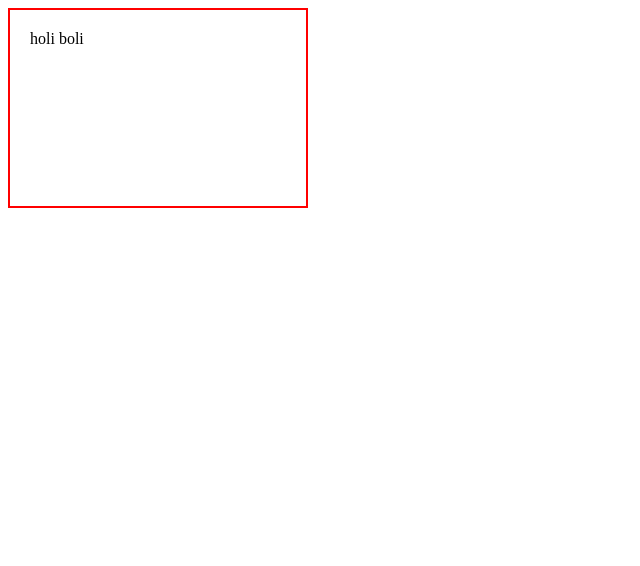
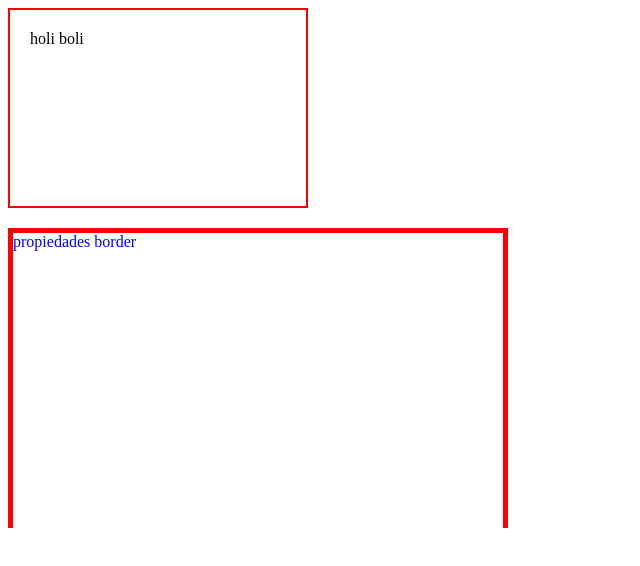
Before and after one commit to jordyaguero/datos-css3-ED, a plain HTML site: page box-sizing.html in a window 1280 px wide. Shown: the whole page, without its empty margins (0-640 px from the left). Drawn offline with Linux system fonts and the light colour scheme.

Commit message:
propiedades de border

```diff
--- a/box-sizing.html
+++ b/box-sizing.html
@@ -33,6 +33,33 @@
             height: 200px;
             padding: 20px;
             box-sizing: border-box;
+            margin-bottom: 20px;
+        }
+        /*
+            propiedades de border, tambien funcionan como shorhand en sentido de agujas del reloj
+
+            * border-style
+            * border-width
+            * border-color
+            * border-left: 5px solid pink;
+        */
+
+        .border {
+            width: 500px;
+            height: 300px;
+            /*
+            border-style: solid dotted;
+            border-color: peru;
+            border-width: 10px 20px 30px 40px;
+            border-left: 5px solid pink;
+            */
+            border-left: 5px solid;
+            border-right: 5px solid;
+            border-top: 5px solid;
+            color: blue;
+            /*otra forma*/
+            border: 5px solid red;
+            border-bottom: none;
         }
     </style>
 </head>
@@ -42,6 +69,10 @@
     <div class="caja">
         holi boli
     </div>
+
+    <div class="border">
+        propiedades border
+    </div>
 </body>
 
 </html>
```
